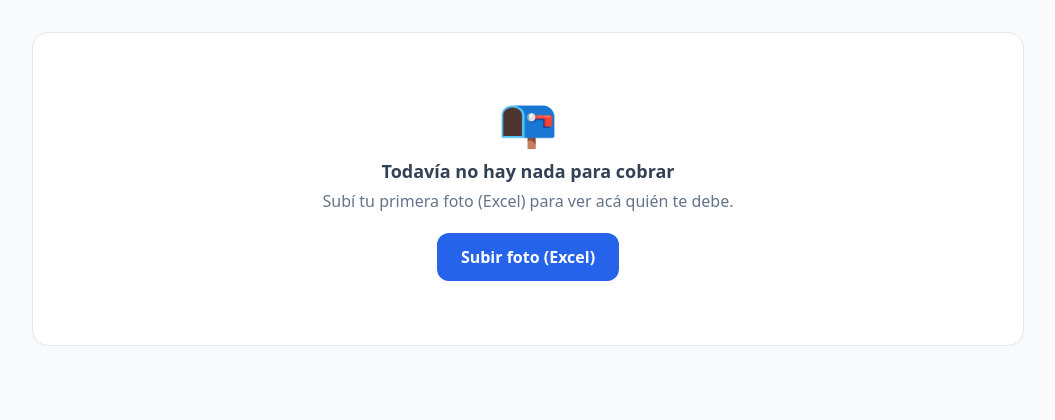
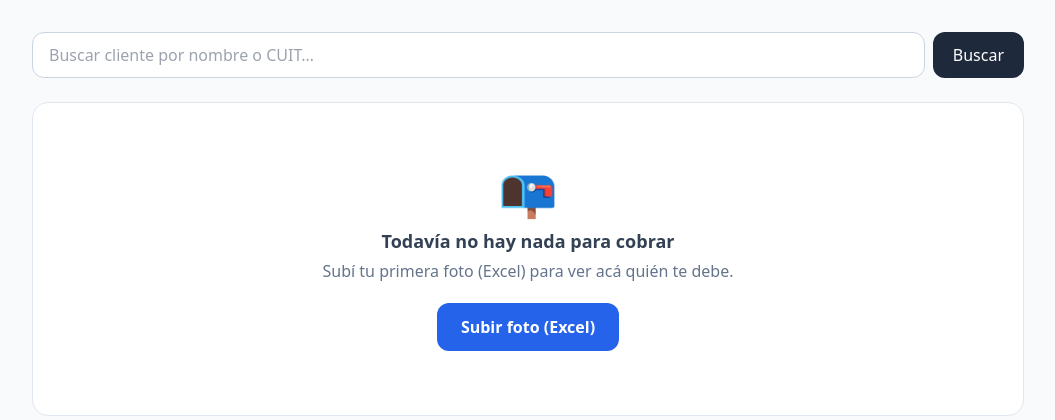
Before and after one commit to oesteintegral360-commits/COBRUM, a FastAPI app: page /clientes in a window 1280 px wide. Shown: the part 61-481 px from the top of the page, without its empty margins (112-1167 px from the left). Run offline with FastAPI, Linux system fonts and the light colour scheme; data comes from the database, SQL or seed files in the repository; data that the repository does not hold is empty; some libraries are stand-ins or nearby versions.

Commit message:
Buscar clientes (nombre/CUIT) y editar datos del cliente (teléfono, vendedor)

```diff
--- a/web/app.py
+++ b/web/app.py
@@ -106,12 +106,18 @@ def lista_clientes(request: Request):
         todos_vendedores = sorted({(c.vendedor_asignado or "").strip()
                                    for c in clientes if (c.vendedor_asignado or "").strip()})
         vendedor_sel = unquote(request.cookies.get("vendedor", ""))
+        # Texto de búsqueda (por nombre o CUIT).
+        busqueda = (request.query_params.get("q") or "").strip()
+        q = busqueda.lower()
 
         # Armamos una estructura simple y ya calculada para la plantilla.
         tarjetas = []
         for c in clientes:
             # Si hay un vendedor elegido, mostramos solo SUS clientes.
             if vendedor_sel and (c.vendedor_asignado or "").strip() != vendedor_sel:
+                continue
+            # Si hay búsqueda, filtramos por nombre o CUIT.
+            if q and q not in (c.nombre or "").lower() and q not in c.cuit:
                 continue
             facturas = list(c.facturas)
             facturas_info = []
@@ -257,6 +263,7 @@ def lista_clientes(request: Request):
         "todos_vendedores": todos_vendedores,
         "vendedor_sel": vendedor_sel,
         "volver": "/clientes",
+        "busqueda": busqueda,
     })
 
 
@@ -516,6 +523,21 @@ def registrar_cobro_cliente(cuit: str, metodo: str = Form(...), monto: float = F
     return RedirectResponse(url=f"/cliente/{cuit}", status_code=303)
 
 
+@app.post("/cliente/{cuit}/datos")
+def guardar_datos_cliente(cuit: str, telefono: str = Form(""), vendedor: str = Form("")):
+    """Completa/edita el teléfono y el vendedor de un cliente (sin depender del Excel)."""
+    sesion = Sesion()
+    try:
+        cliente = sesion.get(Cliente, cuit)
+        if cliente is not None:
+            cliente.telefono_whatsapp = telefono.strip() or None
+            cliente.vendedor_asignado = vendedor.strip() or None
+            sesion.commit()
+    finally:
+        sesion.close()
+    return RedirectResponse(url=f"/cliente/{cuit}", status_code=303)
+
+
 @app.post("/cliente/{cuit}/gestion")
 def cambiar_gestion(cuit: str, accion: str = Form(...)):
     """Resuelve el estado de gestión: volver a gestión normal (reactivar)."""
--- a/web/templates/lista.html
+++ b/web/templates/lista.html
@@ -131,6 +131,16 @@
 {# --- Selector de vendedor (vendedor en el centro) --- #}
 {% include "_filtro_vendedor.html" %}
 
+{# --- Buscador de clientes --- #}
+<form action="/clientes" method="get" class="mb-6">
+  <div class="flex gap-2">
+    <input type="search" name="q" value="{{ busqueda }}" placeholder="Buscar cliente por nombre o CUIT…"
+           class="flex-1 rounded-xl border border-slate-300 px-4 py-2.5 focus:border-blue-500 focus:outline-none">
+    <button type="submit" class="rounded-xl bg-slate-800 text-white px-5 py-2.5 font-medium hover:bg-slate-900">Buscar</button>
+    {% if busqueda %}<a href="/clientes" class="rounded-xl bg-slate-100 text-slate-600 px-4 py-2.5 flex items-center hover:bg-slate-200">Limpiar</a>{% endif %}
+  </div>
+</form>
+
 {# --- Indicador de Días de cobranza (DSO aprox) + total --- #}
 {% if tiene_algo %}
 <div class="grid sm:grid-cols-3 gap-4 mb-8">
```
Also changed, not shown: web/templates/cliente.html (+20 -0 lines).
